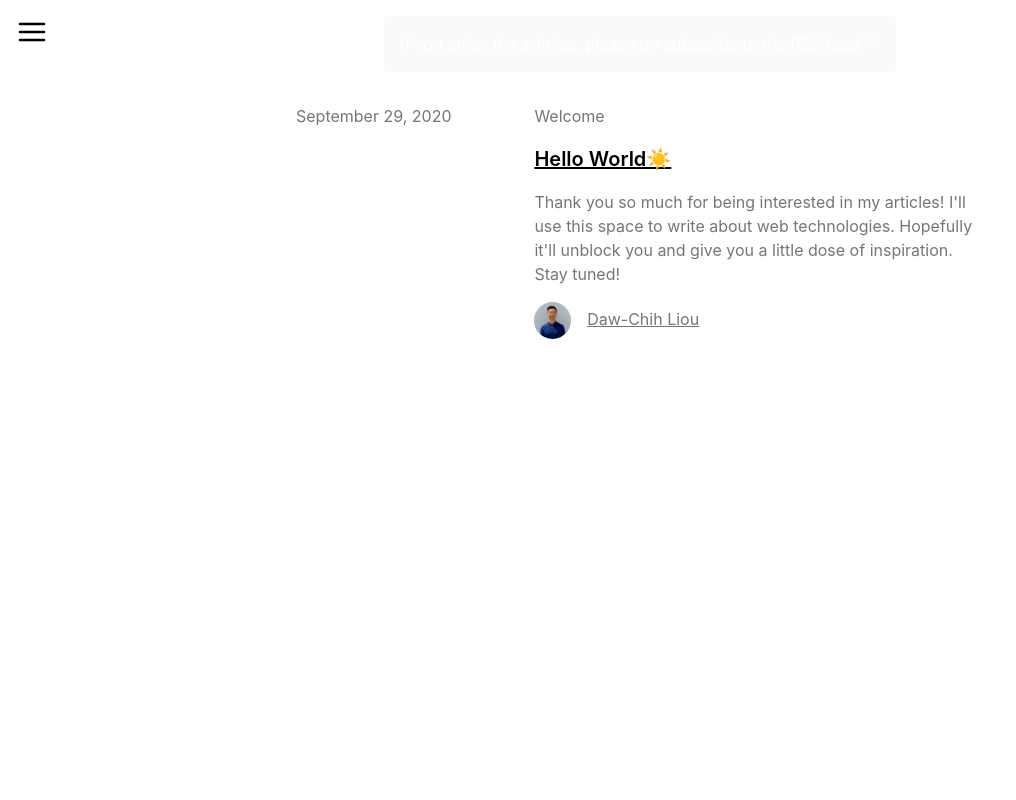
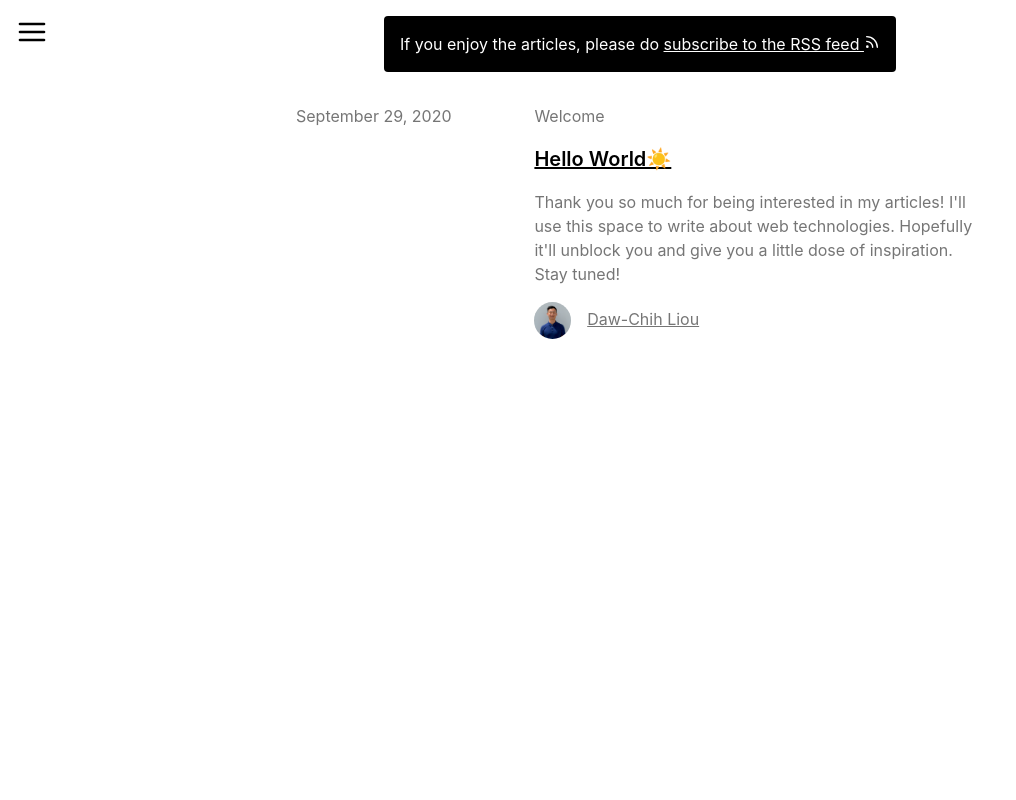
Before and after one commit to DawChihLiou/dawchihliou.github.io, a Next.js app: page /articles in a window 1280 px wide. Shown: the top 800 px of the page, without its empty margins (0-1016 px from the left). Built offline with nearby package versions, Linux system fonts and the light colour scheme; a small style sheet from the web is missing.

Commit message:
feat: add darkmode image

```diff
--- a/components/Project/Project.module.css
+++ b/components/Project/Project.module.css
@@ -63,6 +63,12 @@
 .link {
   width: 100%;
   margin-top: 1rem;
+  transition: color 0.15s ease;
+}
+
+.link:active,
+.link:hover {
+  color: rgba(0, 124, 240, 1);
 }
 
 @media (max-width: 768px) {
--- a/components/Project/content.ts
+++ b/components/Project/content.ts
@@ -2,7 +2,7 @@ export default [
   {
     title: 'react-use-pip',
     description: 'React Hook for Picture in Picture.',
-    image: '/logo-react-use-pip.png',
+    image: '/logo-react-use-pip.svg',
     link: 'https://dawchihliou.github.io/react-use-pip/',
   },
   {
--- a/styles/Articles.module.css
+++ b/styles/Articles.module.css
@@ -19,7 +19,7 @@
 }
 
 .banner {
-  background-color: var(--background-paper-color);
+  background-color: var(--text-primary-color);
   color: var(--text-invert-color);
   padding-left: 1rem;
   padding-right: 1rem;
```
Also changed, not shown: public/logo-react-use-pip.png (deleted), public/logo-react-use-pip.svg (added).
